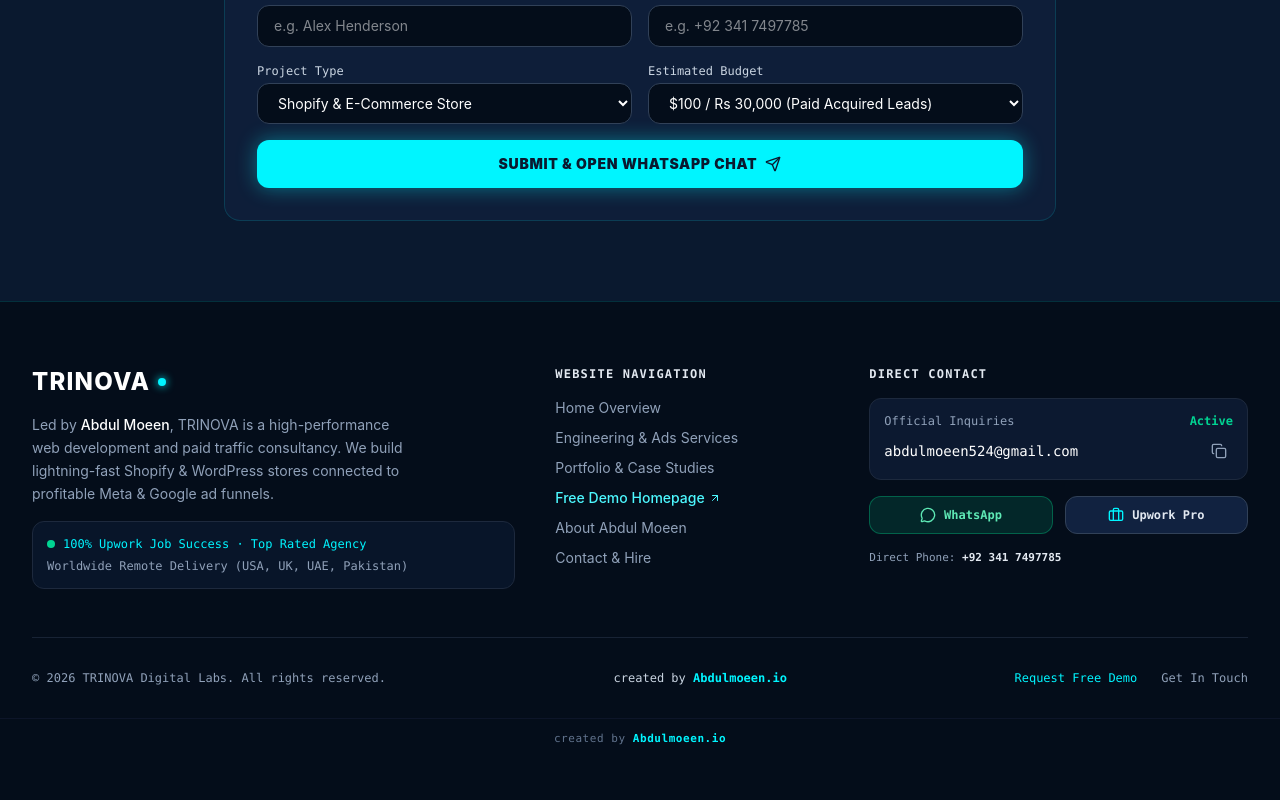
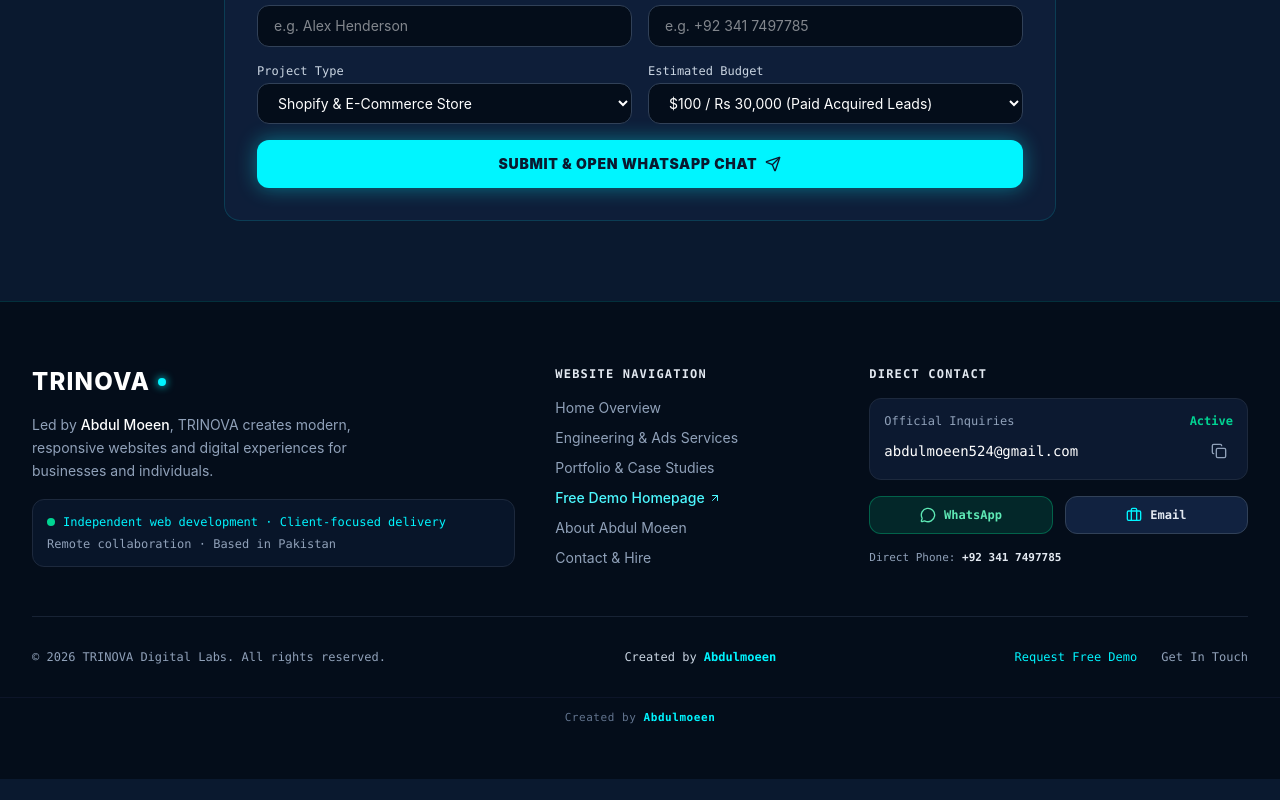
Before and after one commit to 786web/My-portfolio-trinova-, a React (Vite) app: page / in a window 1280 px wide. Shown: the part 4052-4852 px from the top of the page. After the commit the page ends 4831 px from the top, so only its background shows below. Built offline with nearby package versions, Linux system fonts and the light colour scheme; no server answers.

Commit message:
Make portfolio footer claims accurate

```diff
--- a/src/components/Footer.tsx
+++ b/src/components/Footer.tsx
@@ -40,16 +40,16 @@ export const Footer: React.FC<FooterProps> = ({
             </button>
 
             <p className="text-sm text-slate-400 max-w-sm leading-relaxed">
-              Led by <span className="text-white font-medium">Abdul Moeen</span>, TRINOVA is a high-performance web development and paid traffic consultancy. We build lightning-fast Shopify & WordPress stores connected to profitable Meta & Google ad funnels.
+              Led by <span className="text-white font-medium">Abdul Moeen</span>, TRINOVA creates modern, responsive websites and digital experiences for businesses and individuals.
             </p>
 
             <div className="p-3.5 rounded-xl bg-[#112240]/40 border border-slate-800 text-xs font-mono space-y-1.5">
               <div className="flex items-center gap-2 text-[#00F5FF]">
                 <span className="w-2 h-2 rounded-full bg-emerald-400" />
-                <span>100% Upwork Job Success · Top Rated Agency</span>
+                <span>Independent web development · Client-focused delivery</span>
               </div>
               <div className="text-slate-400">
-                Worldwide Remote Delivery (USA, UK, UAE, Pakistan)
+                Remote collaboration · Based in Pakistan
               </div>
             </div>
           </div>
@@ -158,13 +158,13 @@ export const Footer: React.FC<FooterProps> = ({
               </a>
 
               <a
-                href={CONTACT_INFO.upworkProfile}
+                href={`mailto:${CONTACT_INFO.email}`}
                 target="_blank"
                 rel="noopener noreferrer"
                 className="flex-1 flex items-center justify-center gap-2 px-3 py-2.5 rounded-xl bg-[#112240] border border-slate-700 text-slate-200 hover:border-[#00F5FF] text-xs font-mono font-bold transition-all"
               >
                 <Briefcase className="w-4 h-4 text-[#00F5FF]" />
-                <span>Upwork Pro</span>
+                <span>Email</span>
               </a>
             </div>
 
@@ -181,7 +181,7 @@ export const Footer: React.FC<FooterProps> = ({
             © {currentYear} TRINOVA Digital Labs. All rights reserved.
           </div>
           <div className="text-slate-300 font-medium">
-            created by <span className="text-[#00F5FF] font-bold">Abdulmoeen.io</span>
+            Created by <span className="text-[#00F5FF] font-bold">Abdulmoeen</span>
           </div>
           <div className="flex items-center gap-6">
             <button
@@ -204,7 +204,7 @@ export const Footer: React.FC<FooterProps> = ({
       {/* Very Bottom Signature Bar */}
       <div className="mt-8 pt-3 pb-1 border-t border-slate-900/90 text-center">
         <p className="text-[11px] font-mono text-slate-500 tracking-wider">
-          created by <span className="text-[#00F5FF] font-bold">Abdulmoeen.io</span>
+          Created by <span className="text-[#00F5FF] font-bold">Abdulmoeen</span>
         </p>
       </div>
     </footer>
```
